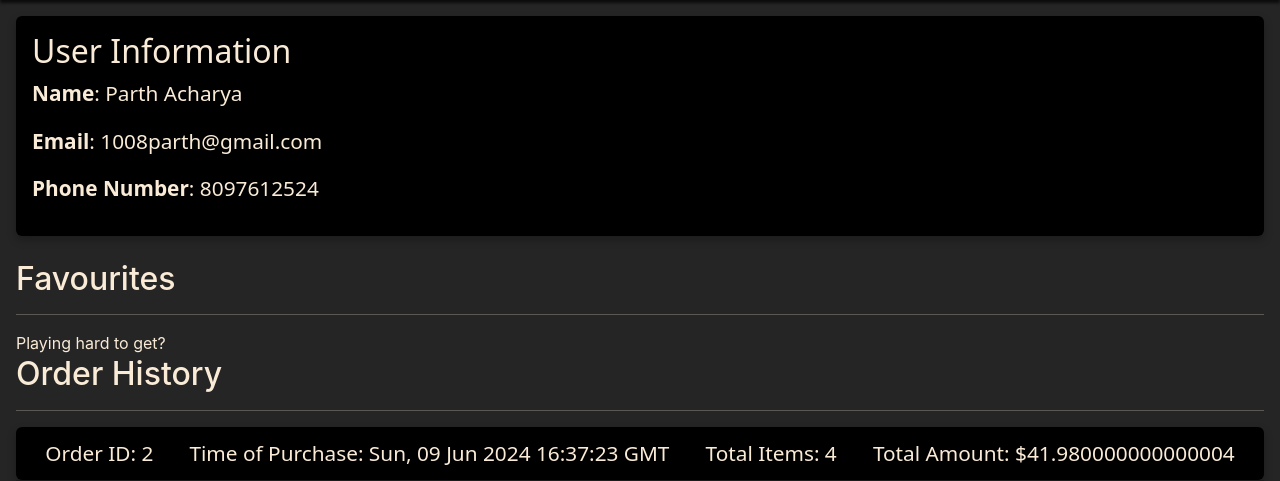
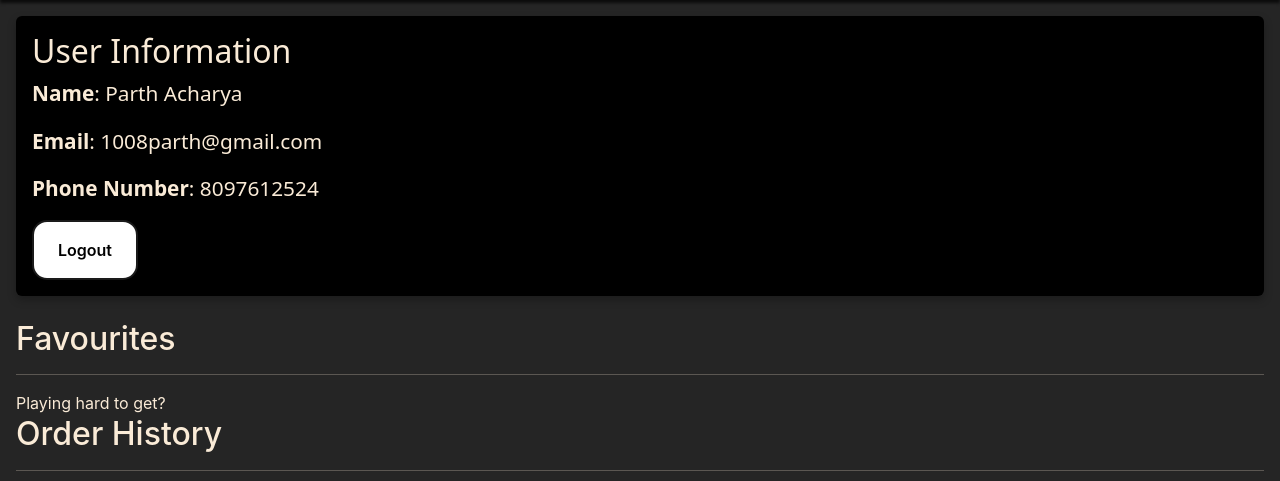
Before and after one commit to parthacharyaaaaa/Seneca, a Flask app: page /dashboard in a window 1280 px wide. Shown: the part 56-537 px from the top of the page. Run offline with Flask 3, Linux system fonts and the light colour scheme; a user stored in the database is signed in; data comes from the database, SQL or seed files in the repository; both versions use the stored data as it was after the commit.

Commit message:
Add logout functionality, last_seen functionality
Implement proper logic for logging out users, add setLastSeen() function to update last_seen field at login, signup, and logout

```diff
--- a/app.py
+++ b/app.py
@@ -1,7 +1,7 @@
 #Import dependencies
 from flask import Flask, jsonify, redirect, request, render_template, session, flash, url_for
 from flask_sqlalchemy import SQLAlchemy
-from flask_login import UserMixin, login_required, login_user, current_user, LoginManager
+from flask_login import UserMixin, login_required, login_user, current_user, LoginManager, logout_user
 from flask_bcrypt import Bcrypt
 from flask_migrate import Migrate
 from sqlalchemy.dialects.postgresql import JSON
@@ -234,6 +234,13 @@ def validateCart() -> bool:
             return False
     print("ValidateCart ended")
     return True
+
+def setLastSeen(time) -> None:
+    print(time, datetime.now())
+    date_format = "%m/%d/%Y, %I:%M:%S %p"
+    time = datetime.strptime(time, date_format)
+    current_user.last_seen = time
+    db.session.commit()
 #Login management
 login_manager = LoginManager()
 login_manager.init_app(app)
@@ -258,6 +265,7 @@ def signup():
     if request.method == 'POST':
         email = request.form['email_id']
         phone = str(request.form['phone_number'])
+        time = request.form['formattedDateTime']
 
         #Handle existing user trying to sign up
         if User.query.filter_by(email_id = email).first() != None:
@@ -287,6 +295,7 @@ def signup():
         print('User added')
 
         login_user(newUser, remember=False, duration=timedelta(days=1))
+        setLastSeen(time)
         #Guest user had a cart before creating an account
         if 'cart' in session:
             if not validateCart():
@@ -307,6 +316,7 @@ def login():
     if request.method == 'POST':
         identity = request.form['emailPhone']
         password = request.form['password']
+        time = request.form['formattedDateTime']
 
         email_regex = r"[^@]+@[^@]+\.[^@]+"
         phone_regex = r"^\+?[\d\s\-()]+$"
@@ -328,6 +338,7 @@ def login():
 
                 print(session)
                 login_user(registeredUser)
+                setLastSeen(time)
 
                 print('logged in')
                 #If guest user had a cart prior to loggin in, we need to merge both of them too
@@ -636,11 +647,19 @@ def gift():
     print(receiver_email)
     return jsonify({'message' : 'called'})
 
-@app.route("/logout")
-def amd():
-    session.clear()
-    print(session)
-    return redirect(url_for('signup'))
+@app.route("/logout", methods = ['POST'])
+def logout():
+    if request.method == 'POST':
+        print("Logging Out user")
+        if not current_user.is_authenticated:
+            return jsonify({"alert" : "Error: User not logged in"})
+        else:
+            setLastSeen(request.get_json().get('formattedDateTime'))
+            logout_user()
+            session.clear()
+
+            print(session)
+            return jsonify({"redirect_url" : url_for('home')})
 
 @app.route("/add-favourite", methods=["POST"])
 def addFav():
@@ -681,7 +700,7 @@ def getUserInfo():
         for item in target.favourites:
             product = Product.query.filter_by(id = int(item)).first()
             favourites.update({int(item):product.to_dict()})
-        print(favourites)
+        # print(favourites)
 
         orderHolder = {}
         orderHistory = Order_History.query.filter_by(user = target.id).all()
@@ -695,7 +714,7 @@ def getUserInfo():
                 'total_amount': orders.total_price,
                 'items': [item.to_dict() for item in orderHistoryItems]
             }
-        print(orderHolder)
+        # print(orderHolder)
         return jsonify({"user_info" : userInfo, "order_info" : orderHolder, "fav_info" : favourites})
 
 if __name__ == "__main__":
--- a/static/dashboard.css
+++ b/static/dashboard.css
@@ -110,3 +110,8 @@
 .fav-card .fav-button:is(:hover, :focus){
     background-color: maroon;
 }
+
+.hover-button{
+    background-color: white;
+    color: var(--BGCOLOR-ICONS-1)
+}
--- a/static/global.css
+++ b/static/global.css
@@ -356,7 +356,7 @@ footer a:is(:hover, :focus){
     user-select: none;
     -webkit-user-select: none;
     touch-action: manipulation;
-    width: 100%;
+    width: fit-content;
     will-change: transform;
   }
 
--- a/static/scripts/dashboard.js
+++ b/static/scripts/dashboard.js
@@ -28,8 +28,32 @@ function renderUserInfo(userInfo) {
         <p><b>Name</b>: ${userInfo.first_name + ' ' + userInfo.last_name}</p>
         <p><b>Email</b>: ${userInfo.email_id}</p>
         <p><b>Phone Number</b>: ${userInfo.phone_number}</p>
+        <button type="button" id='logout' class="hover-button">Logout</button>
+    `;
 
-    `;
+    document.getElementById('logout').addEventListener('click', function(event){
+        console.log("logging out")
+        const logout_time = new Date();
+        const formattedDateTime = logout_time.toLocaleString();
+        console.log(formattedDateTime);
+        fetch('/logout', {
+            method : 'POST',
+            headers: {
+                'Content-Type': 'application/json'
+            },
+            body: JSON.stringify({ formattedDateTime: formattedDateTime })
+        })
+        .then(response => response.json())
+        .then(data => {
+            if(data.alert){
+                alert(data.alert)
+            }
+            if(data.redirect_url){
+                window.location.href = data.redirect_url
+            }
+        })
+        .catch(error => alert("Error: ", error))
+    })
 }
 
 function renderFavourites(favInfo) {
@@ -71,6 +95,7 @@ function renderFavourites(favInfo) {
         }
     }
 }
+
 function renderOrders(orderInfo) {
     console.log("Order Info: ", orderInfo)
     const ordersContainer = document.querySelector('.orders-container');
--- a/static/scripts/loginValidation.js
+++ b/static/scripts/loginValidation.js
@@ -1,8 +1,13 @@
 document.getElementById('loginForm').addEventListener('submit', function(event) {
     event.preventDefault();
 
+    const logout_time = new Date();
+    const formattedDateTime = logout_time.toLocaleString();
+    console.log(formattedDateTime);
+
     var form = this;
     var formData = new FormData(form);
+    formData.append("formattedDateTime", formattedDateTime)
 
     fetch('/login', {
         method: 'POST',
--- a/static/scripts/signupValidation.js
+++ b/static/scripts/signupValidation.js
@@ -1,8 +1,13 @@
 document.getElementById('signupForm').addEventListener('submit', function(event) {
     event.preventDefault();
 
+    const logout_time = new Date();
+    const formattedDateTime = logout_time.toLocaleString();
+    console.log(formattedDateTime);
+
     var form = this;
     var formData = new FormData(form);
+    formData.append("formattedDateTime", formattedDateTime)
 
     fetch('/signup', {
         method: 'POST',
```
Also changed, not shown: instance/test1.db.
